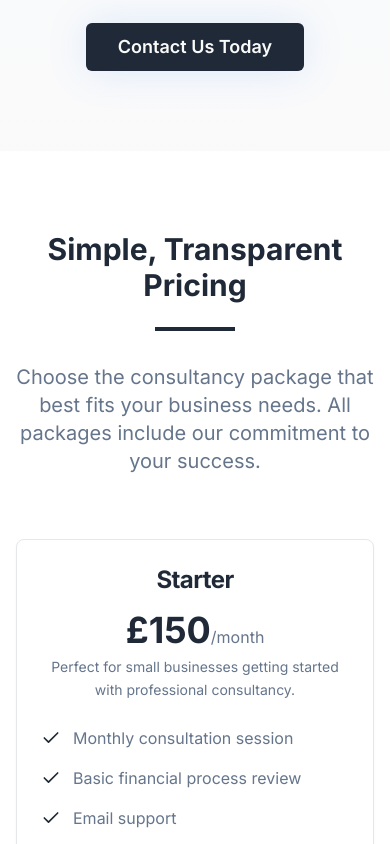
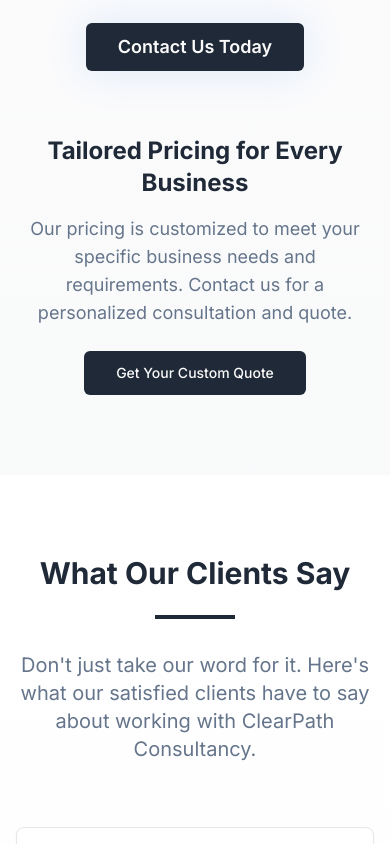
Before and after one commit to ben656/clearpath-pathfinder-site, a React (Vite) app: page / in a window 390 px wide. Shown: the part 4460-5304 px from the top of the page. Built offline with nearby package versions, Linux system fonts and the light colour scheme.

Commit message:
Refactor pricing and logo size
Remove pricing guide and update logo size. Pricing is now tailored to all companies.

```diff
--- a/src/components/Header.tsx
+++ b/src/components/Header.tsx
@@ -10,7 +10,6 @@ const Header = () => {
     { name: "Home", href: "#home" },
     { name: "About Us", href: "#about" },
     { name: "Services", href: "#services" },
-    { name: "Pricing", href: "#pricing" },
     { name: "Contact", href: "#contact" },
   ];
 
@@ -23,7 +22,7 @@ const Header = () => {
             <img
               src={clearpathLogo}
               alt="ClearPath Consultancy"
-              className="h-8 lg:h-10 w-auto"
+              className="h-12 lg:h-16 w-auto"
             />
           </div>
 
--- a/src/components/Services.tsx
+++ b/src/components/Services.tsx
@@ -101,6 +101,24 @@ const Services = () => {
             Contact Us Today
           </Button>
         </div>
+
+        <div className="text-center mt-16">
+          <div className="max-w-2xl mx-auto">
+            <h3 className="text-2xl font-bold text-foreground mb-4">
+              Tailored Pricing for Every Business
+            </h3>
+            <p className="text-lg text-muted-foreground mb-6">
+              Our pricing is customized to meet your specific business needs and requirements.
+              Contact us for a personalized consultation and quote.
+            </p>
+            <Button
+              size="lg"
+              className="bg-primary hover:bg-primary/90 text-primary-foreground px-8 py-4"
+            >
+              Get Your Custom Quote
+            </Button>
+          </div>
+        </div>
       </div>
     </section>
   );
--- a/src/pages/Index.tsx
+++ b/src/pages/Index.tsx
@@ -2,7 +2,6 @@ import Header from "@/components/Header";
 import Hero from "@/components/Hero";
 import About from "@/components/About";
 import Services from "@/components/Services";
-import Pricing from "@/components/Pricing";
 import Testimonials from "@/components/Testimonials";
 import Contact from "@/components/Contact";
 import Footer from "@/components/Footer";
@@ -15,7 +14,6 @@ const Index = () => {
         <Hero />
         <About />
         <Services />
-        <Pricing />
         <Testimonials />
         <Contact />
       </main>
```
